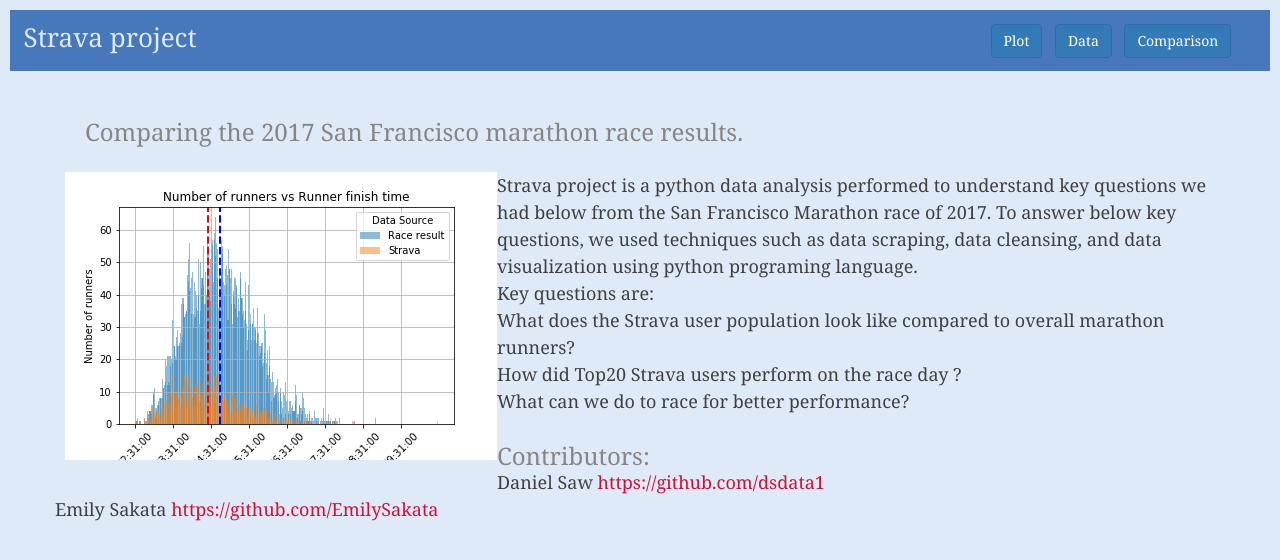
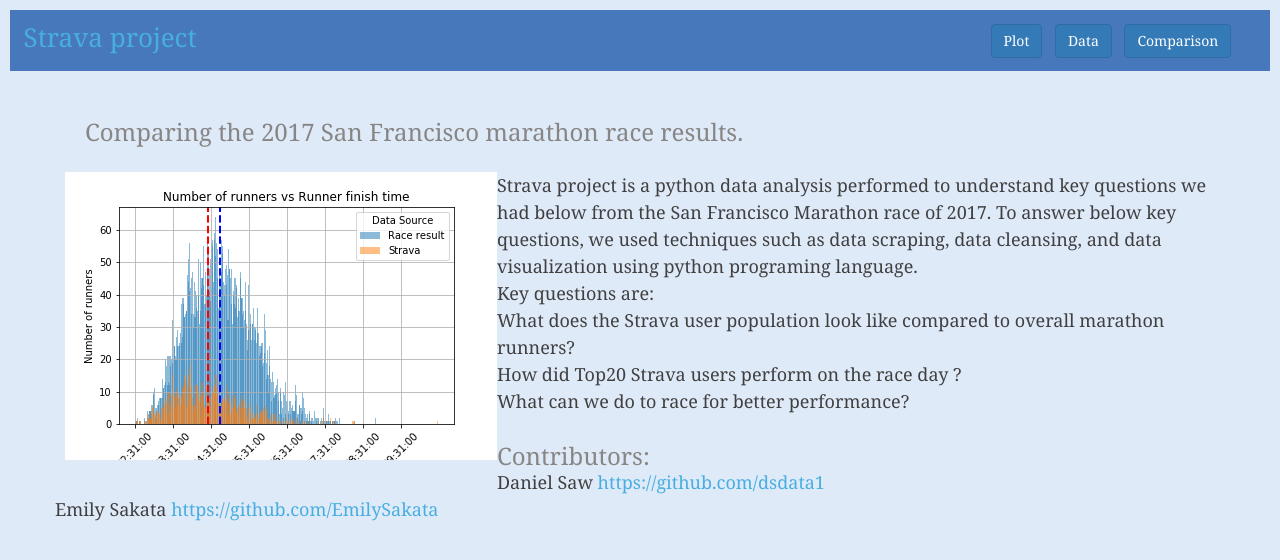
Before and after one commit to EmilySakata/data_visualization, a plain HTML site: page index.html in a window 1280 px wide. Drawn offline with nearby package versions, Linux system fonts and the light colour scheme.

Commit message:
style change

```diff
--- a/index.html
+++ b/index.html
@@ -29,7 +29,7 @@
 
     <nav class=" navbar  justify-content-end navbar-light navbar-expand{-sm|-md|-lg|-xl}" >
 
-     <h1 id = "nav-head" href="index.html">Strava project</h1>
+    <a href="index.html"> <h1 id = "nav-head" >Strava project</h1></a>
       <a class="btn btn-primary" id = "nav-button" href="comparison.html" role="button">Comparison</a>
       <a class="btn btn-primary" id = "nav-button" href="data.html" role="button">Data</a>
 
--- a/style.css
+++ b/style.css
@@ -38,7 +38,7 @@ h2 {
 }
 
 a {
-  color: #d21034;
+  color: #48AEE0;
 }
 
 img {
```
